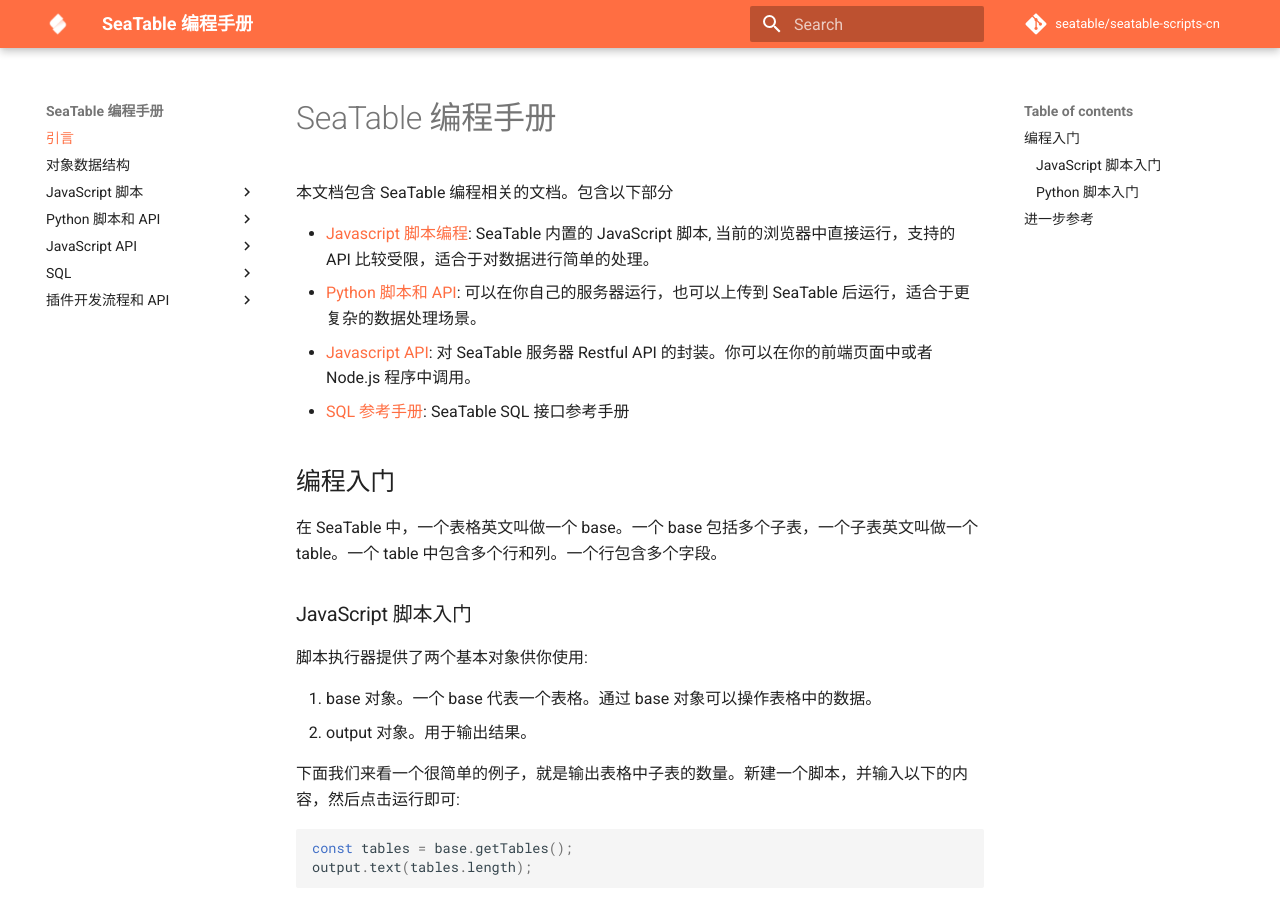
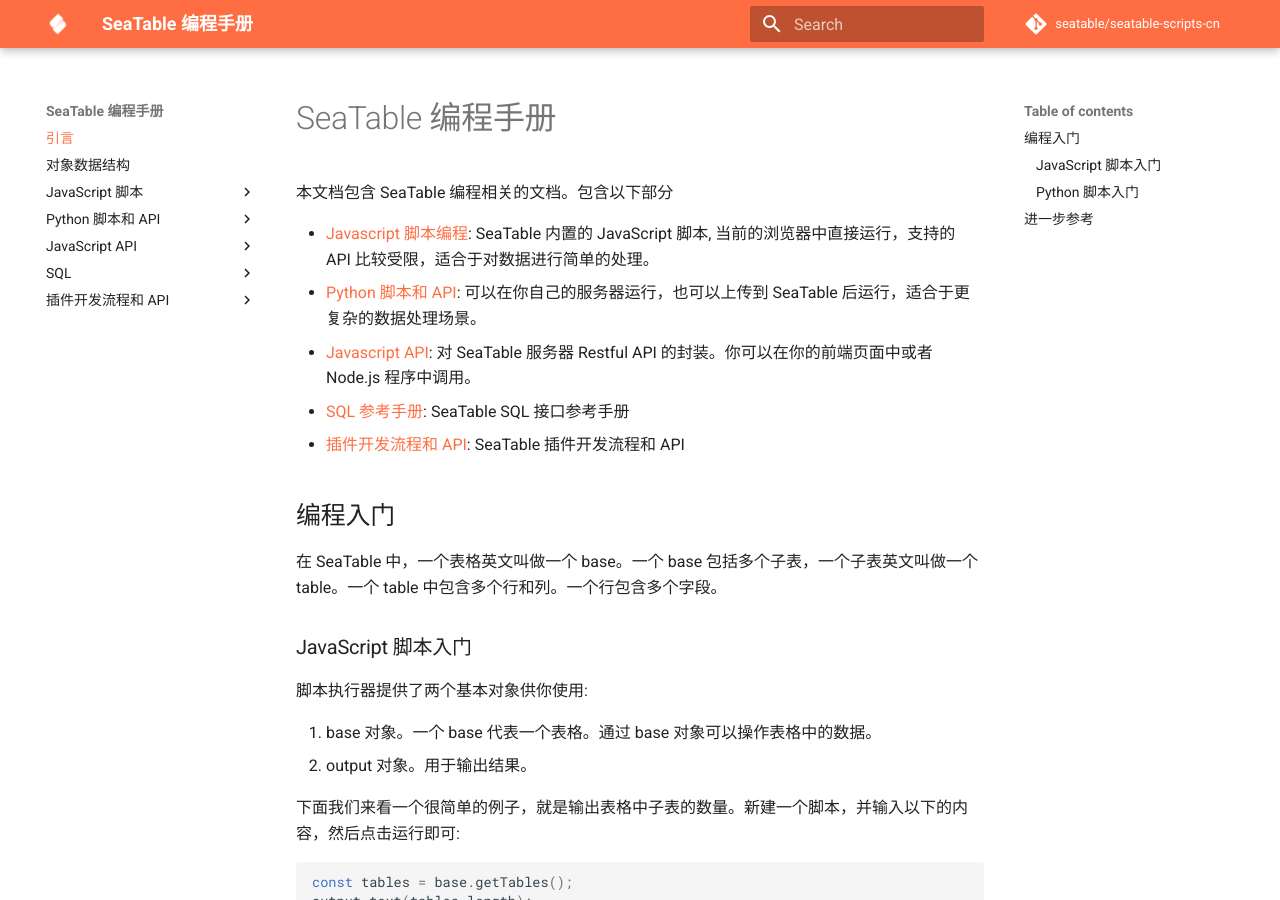
Before and after one commit to seatable/seatable-scripts-cn, an MkDocs documentation site: the page built from manual/README.md, in a window 1280 px wide and 900 px high. Built offline with MkDocs 1.6.1 and Material for MkDocs 9.7.7, drawn with Linux system fonts in a browser that asks for light colours; comment, search, counter and statistics services are not loaded.

Commit message:
Improve plugin development document

```diff
--- a/manual/README.md
+++ b/manual/README.md
@@ -6,6 +6,7 @@
 * [Python 脚本和 API](python/README.md): 可以在你自己的服务器运行，也可以上传到 SeaTable 后运行，适合于更复杂的数据处理场景。
 * [Javascript API](javascript-api/README.md): 对 SeaTable 服务器 Restful API 的封装。你可以在你的前端页面中或者 Node.js 程序中调用。
 * [SQL 参考手册](sql/sql.md): SeaTable SQL 接口参考手册
+* [插件开发流程和 API](plugins/README.md): SeaTable 插件开发流程和 API
 
 ## 编程入门
 
```
